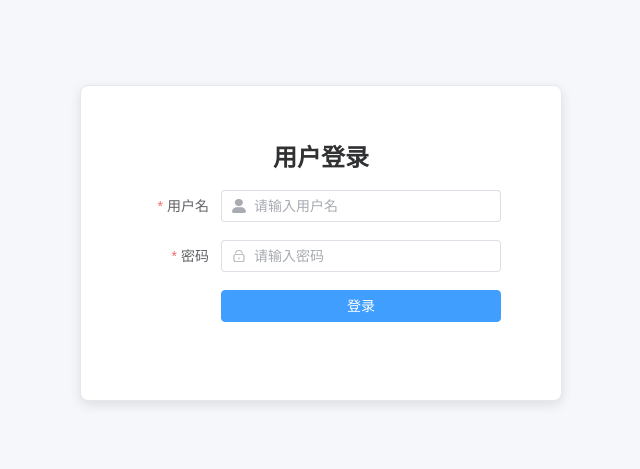
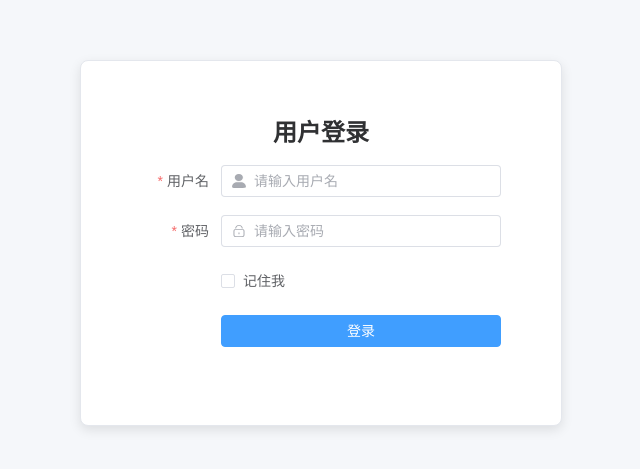
Before and after one commit to QingYiShiDeCha/security-admin-demo, a Vue app in the folder Security-Admin-Vue/: page /login in a window 1280 px wide. Shown: the part 157-626 px from the top of the page, without its empty margins (319-959 px from the left). Built offline with nearby package versions, Linux system fonts and the light colour scheme.

Commit message:
feat✨: 增加记住我

```diff
--- a/Security-Admin-Vue/src/views/Login/index.vue
+++ b/Security-Admin-Vue/src/views/Login/index.vue
@@ -18,6 +18,9 @@
           </el-input>
         </el-form-item>
         <el-form-item>
+          <el-checkbox label="记住我" v-model="loginForm.remember" @change="onChange"></el-checkbox>
+        </el-form-item>
+        <el-form-item>
           <el-button type="primary" @click="onSubmit" class="login-btn">登录</el-button>
         </el-form-item>
       </el-form>
@@ -35,7 +38,8 @@ const { doLogin, getToken } = useAuthStore()
 const router = useRouter()
 const loginForm = ref({
   username: '',
-  password: ''
+  password: '',
+  remember: false
 })
 
 const rules = {
@@ -64,6 +68,11 @@ const onSubmit = () => {
     }
   })
 }
+
+const onChange = (val) => {
+  console.log('val', val)
+}
+
 </script>
 
 <style scoped>
```
